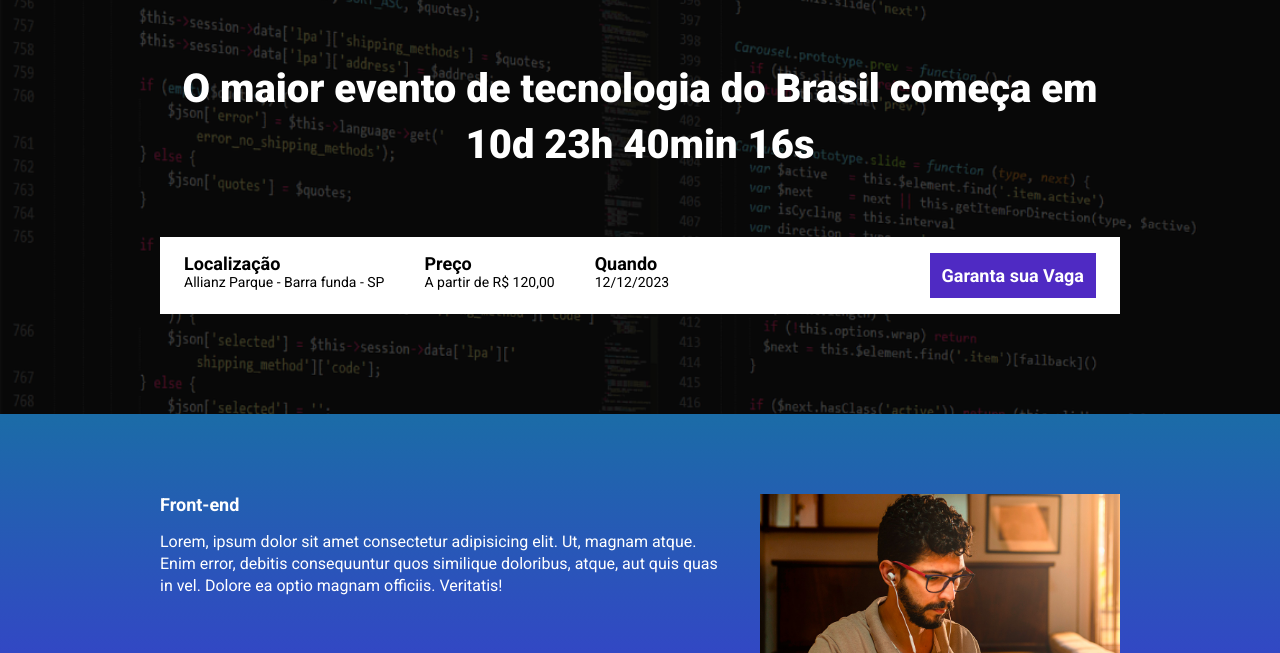
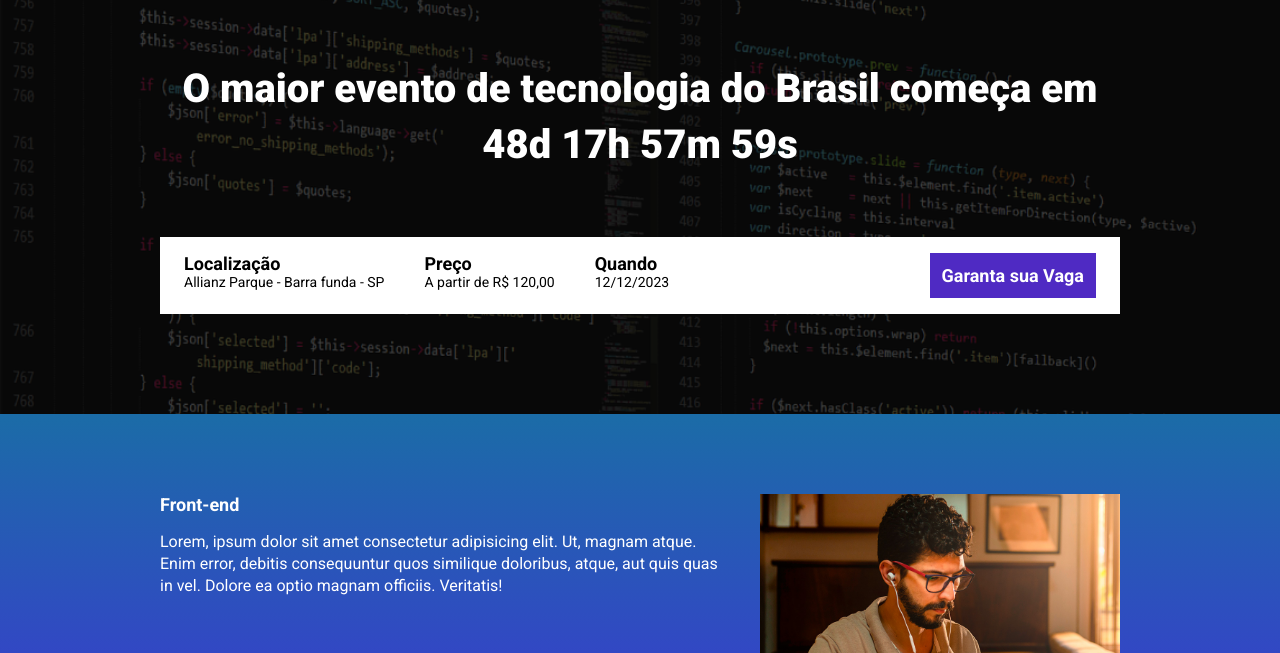
Before and after one commit to thallesrafaell/ebac_tech_talks, a website built with Parcel: page src/index.html in a window 1280 px wide. Shown: the part 147-800 px from the top of the page. Built offline with nearby package versions, Linux system fonts and the light colour scheme.

Commit message:
CRIANDO CONTAGEM REGRESSIVA

```diff
--- a/package.json
+++ b/package.json
@@ -2,8 +2,8 @@
   "name": "ebac_tech_talks",
   "version": "1.0.0",
   "description": "",
-  "main": "index.js",
   "scripts": {
+    "build": "parcel build src/index.html",
     "dev": "parcel src/index.html src/styles/main.scss src/scripts/main.js",
     "test": "echo \"Error: no test specified\" && exit 1"
   },
--- a/src/index.html
+++ b/src/index.html
@@ -17,7 +17,7 @@
         <div class="container">
             <img class="hero__logo" src="images/ebac_logo.svg" alt="ebac logo">
             <p class="hero__text">
-                O maior evento de tecnologia do Brasil começa em 10d 23h 40min 16s
+                O maior evento de tecnologia do Brasil começa em <span id="contador"></span>
             </p>
             <div class="infos-bar ">
                 <ul class="infos-bar__infos">
--- a/src/scripts/main.js
+++ b/src/scripts/main.js
@@ -1 +1,39 @@
+//animaçoes
 AOS.init();
+
+// contagem regressiva
+const contador = document.querySelector("#contador");
+const dataDoEvento = new Date("Dec 12, 2023 19:00:00");
+const timeStampDoEvento = dataDoEvento.getTime();
+
+const contaAshoras = setInterval(function () {
+  const agora = new Date();
+  const timeStampDoAtual = agora.getTime();
+
+  const distanciaAteOEvento = timeStampDoEvento - timeStampDoAtual;
+
+  const diaEmMs = 1000 * 60 * 60 * 24;
+  const horaEmMs = 1000 * 60 * 60;
+  const minutosEmMS = 1000 * 60;
+
+  const diasAteOEvento = Math.floor(distanciaAteOEvento / diaEmMs);
+
+  const horasAteOEvento = Math.floor(
+    (distanciaAteOEvento % (1000 * 60 * 60 * 24)) / horaEmMs
+  );
+
+  const minutosAteOEventos = Math.floor(
+    (distanciaAteOEvento % (1000 * 60 * 60)) / minutosEmMS
+  );
+
+  const segundosAteEvento = Math.floor(
+    (distanciaAteOEvento % minutosEmMS) / 1000
+  );
+
+  contador.innerHTML = `${diasAteOEvento}d ${horasAteOEvento}h ${minutosAteOEventos}m ${segundosAteEvento}s`;
+
+  if (distanciaAteOEvento < 0) {
+    clearInterval(contaAshoras);
+    contador.innerHTML = "Evento Finalizado";
+  }
+}, 1000);
```
